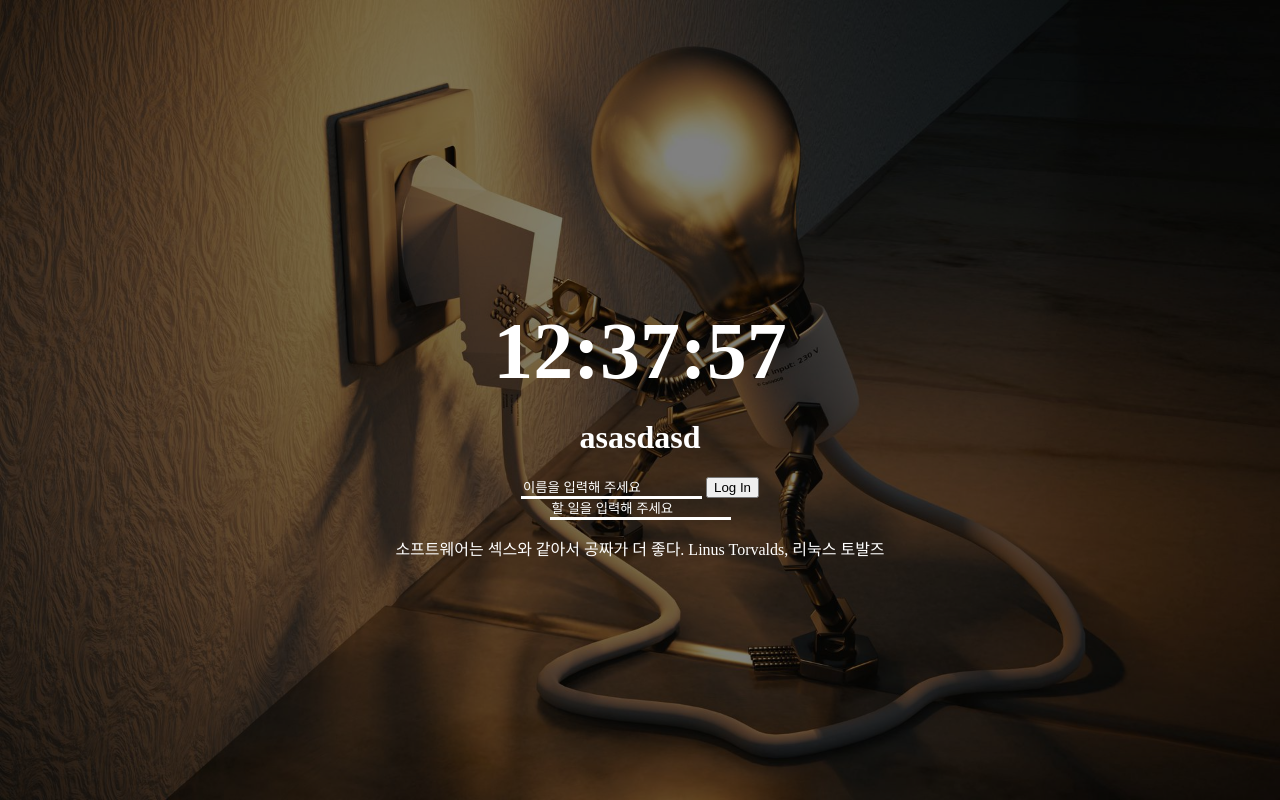
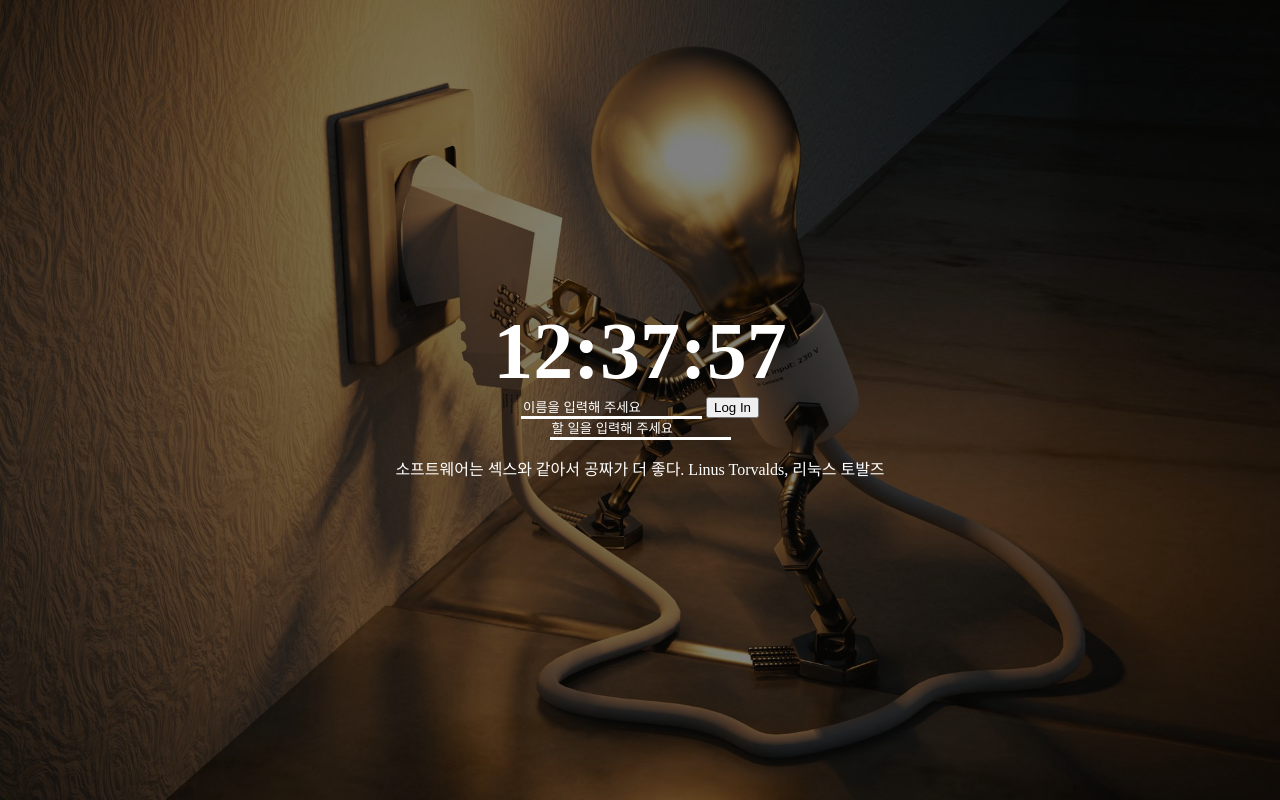
Before and after one commit to LJH0612/vanilaJS, a plain HTML site: page source/index.html in a window 1280 px wide. Drawn offline with Linux system fonts and the light colour scheme.

Commit message:
Update index.html

```diff
--- a/source/index.html
+++ b/source/index.html
@@ -10,7 +10,7 @@
 </head>
 <body>
     <div id="content" class="text-center c-w">
-        <h2  id="clock">00:00:00</h2><h1>asasdasd</h1>
+        <h2  id="clock">00:00:00</h2>
         <form id="login-form" class="hidden " >
             <input required maxlength="15" type="text" placeholder="이름을 입력해 주세요" />
             <input type="submit" value="Log In">
```
